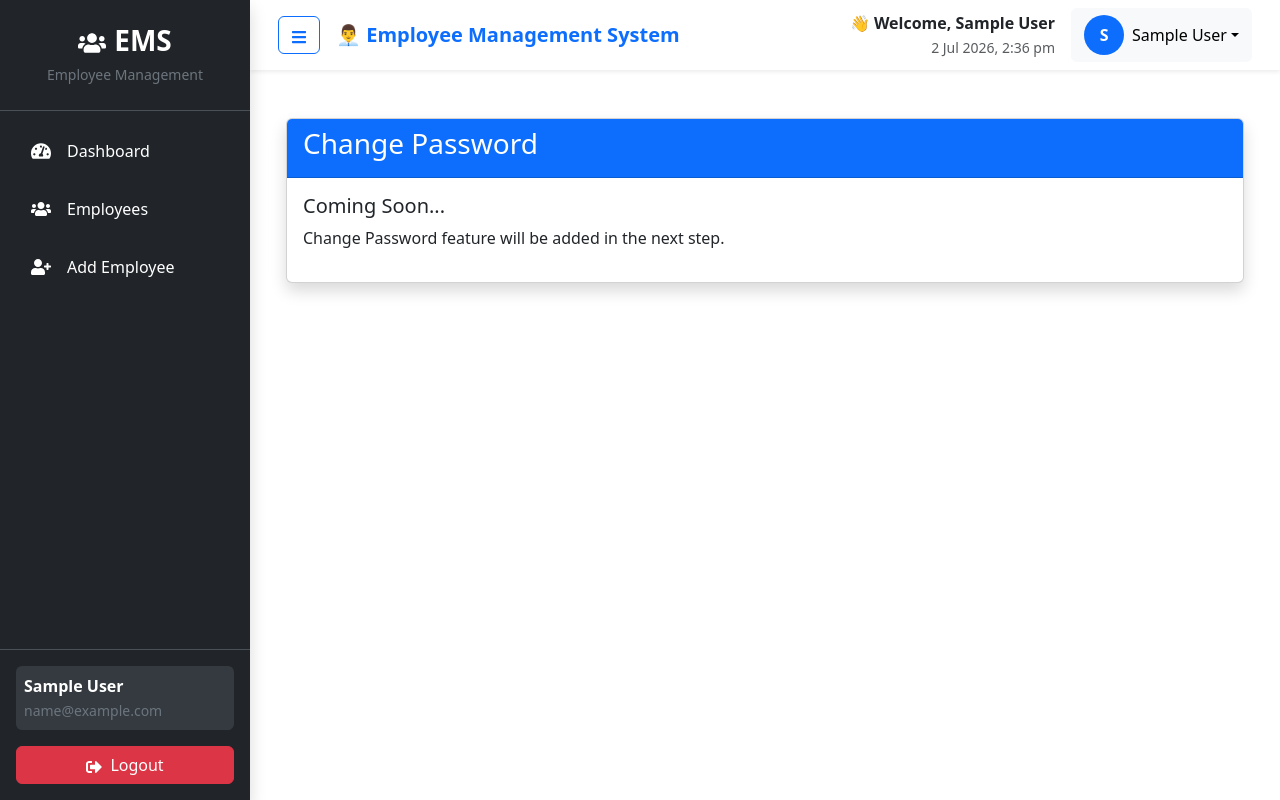
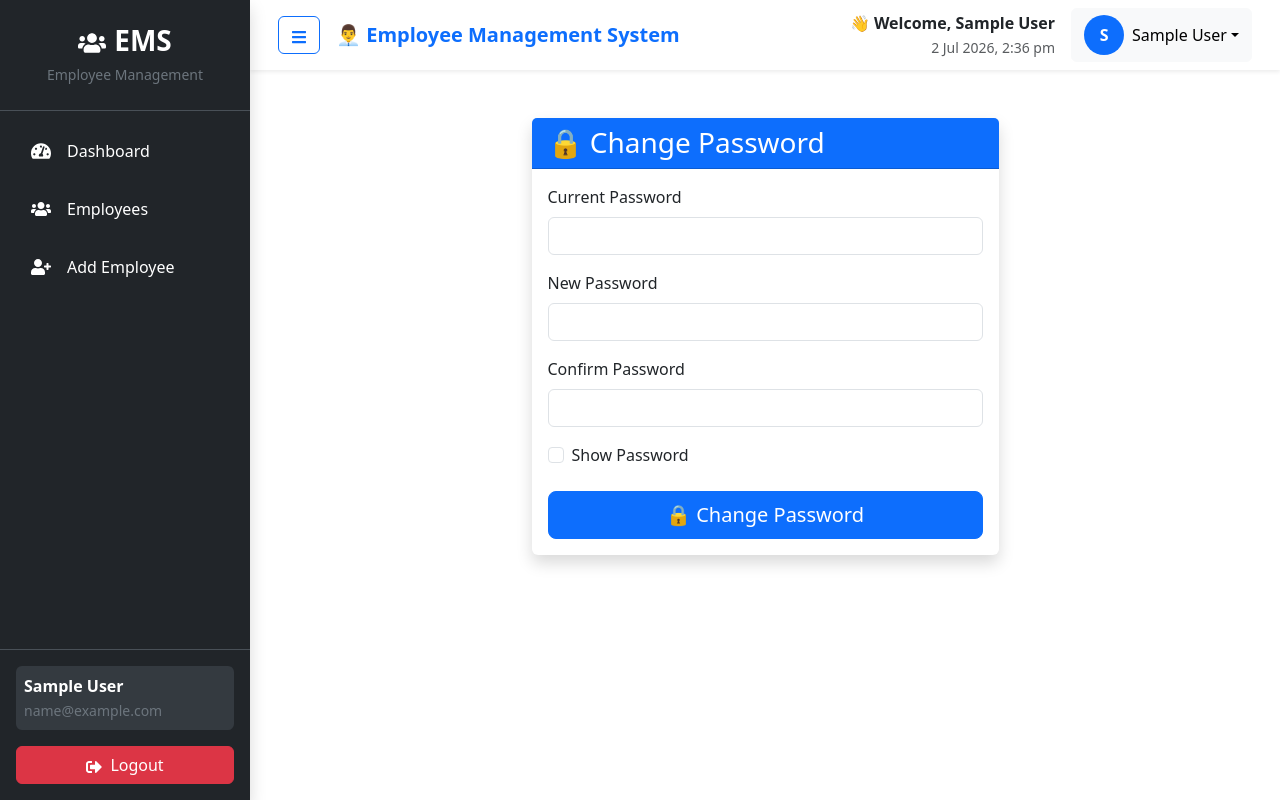
Before and after one commit to amitpal9755249784-byte/employee-management-frontend, a React (Vite) app: page /change-password in a window 1280 px wide. Built offline with nearby package versions, Linux system fonts and the light colour scheme; sample sign-in values are in the browser's storage.

Commit message:
change password add

```diff
--- a/src/pages/ChangePassword.jsx
+++ b/src/pages/ChangePassword.jsx
@@ -1,18 +1,207 @@
+import { useState } from "react";
+import axios from "axios";
+import Swal from "sweetalert2";
+import { useNavigate } from "react-router-dom";
+
 function ChangePassword() {
+  const navigate = useNavigate();
+
+  const user = JSON.parse(localStorage.getItem("user") || "{}");
+
+  const [formData, setFormData] = useState({
+    current_password: "",
+    new_password: "",
+    new_password_confirmation: "",
+  });
+
+  const [showPassword, setShowPassword] = useState(false);
+
+  const handleChange = (e) => {
+    setFormData({
+      ...formData,
+      [e.target.name]: e.target.value,
+    });
+  };
+
+  const handleSubmit = async (e) => {
+    e.preventDefault();
+
+    if (
+      !formData.current_password ||
+      !formData.new_password ||
+      !formData.new_password_confirmation
+    ) {
+      Swal.fire({
+        icon: "warning",
+        title: "Validation Error",
+        text: "Please fill all fields.",
+      });
+      return;
+    }
+
+    if (
+      formData.new_password !==
+      formData.new_password_confirmation
+    ) {
+      Swal.fire({
+        icon: "error",
+        title: "Password Mismatch",
+        text: "Confirm Password does not match.",
+      });
+      return;
+    }
+
+    try {
+      await axios.put(
+        `https://employee-management-backend-production-dc04.up.railway.app/api/change-password/${user.id}`,
+        formData
+      );
+
+      await Swal.fire({
+        icon: "success",
+        title: "Success",
+        text: "Password Changed Successfully.\nPlease login again.",
+      });
+
+      localStorage.removeItem("user");
+
+      navigate("/login");
+    } catch (error) {
+      Swal.fire({
+        icon: "error",
+        title: "Error",
+        text:
+          error.response?.data?.message ||
+          "Unable to change password.",
+      });
+    }
+  };
+
   return (
     <div className="container mt-4">
-      <div className="card shadow">
-        <div className="card-header bg-primary text-white">
-          <h3>Change Password</h3>
+
+      <div className="row justify-content-center">
+
+        <div className="col-lg-6">
+
+          <div className="card shadow border-0">
+
+            <div className="card-header bg-primary text-white">
+
+              <h3 className="mb-0">
+                🔒 Change Password
+              </h3>
+
+            </div>
+
+            <div className="card-body">
+
+              <form onSubmit={handleSubmit}>
+
+                <div className="mb-3">
+
+                  <label className="form-label">
+                    Current Password
+                  </label>
+
+                  <input
+                    type={
+                      showPassword
+                        ? "text"
+                        : "password"
+                    }
+                    className="form-control"
+                    name="current_password"
+                    value={formData.current_password}
+                    onChange={handleChange}
+                  />
+
+                </div>
+
+                <div className="mb-3">
+
+                  <label className="form-label">
+                    New Password
+                  </label>
+
+                  <input
+                    type={
+                      showPassword
+                        ? "text"
+                        : "password"
+                    }
+                    className="form-control"
+                    name="new_password"
+                    value={formData.new_password}
+                    onChange={handleChange}
+                  />
+
+                </div>
+
+                <div className="mb-3">
+
+                  <label className="form-label">
+                    Confirm Password
+                  </label>
+
+                  <input
+                    type={
+                      showPassword
+                        ? "text"
+                        : "password"
+                    }
+                    className="form-control"
+                    name="new_password_confirmation"
+                    value={
+                      formData.new_password_confirmation
+                    }
+                    onChange={handleChange}
+                  />
+
+                </div>
+
+                <div className="form-check mb-4">
+
+                  <input
+                    className="form-check-input"
+                    type="checkbox"
+                    id="showPassword"
+                    checked={showPassword}
+                    onChange={() =>
+                      setShowPassword(!showPassword)
+                    }
+                  />
+
+                  <label
+                    className="form-check-label"
+                    htmlFor="showPassword"
+                  >
+                    Show Password
+                  </label>
+
+                </div>
+
+                <div className="d-grid">
+
+                  <button
+                    type="submit"
+                    className="btn btn-primary btn-lg"
+                  >
+                    🔒 Change Password
+                  </button>
+
+                </div>
+
+              </form>
+
+            </div>
+
+          </div>
+
         </div>
 
-        <div className="card-body">
-          <h5>Coming Soon...</h5>
-          <p>
-            Change Password feature will be added in the next step.
-          </p>
-        </div>
       </div>
+
     </div>
   );
 }
```
